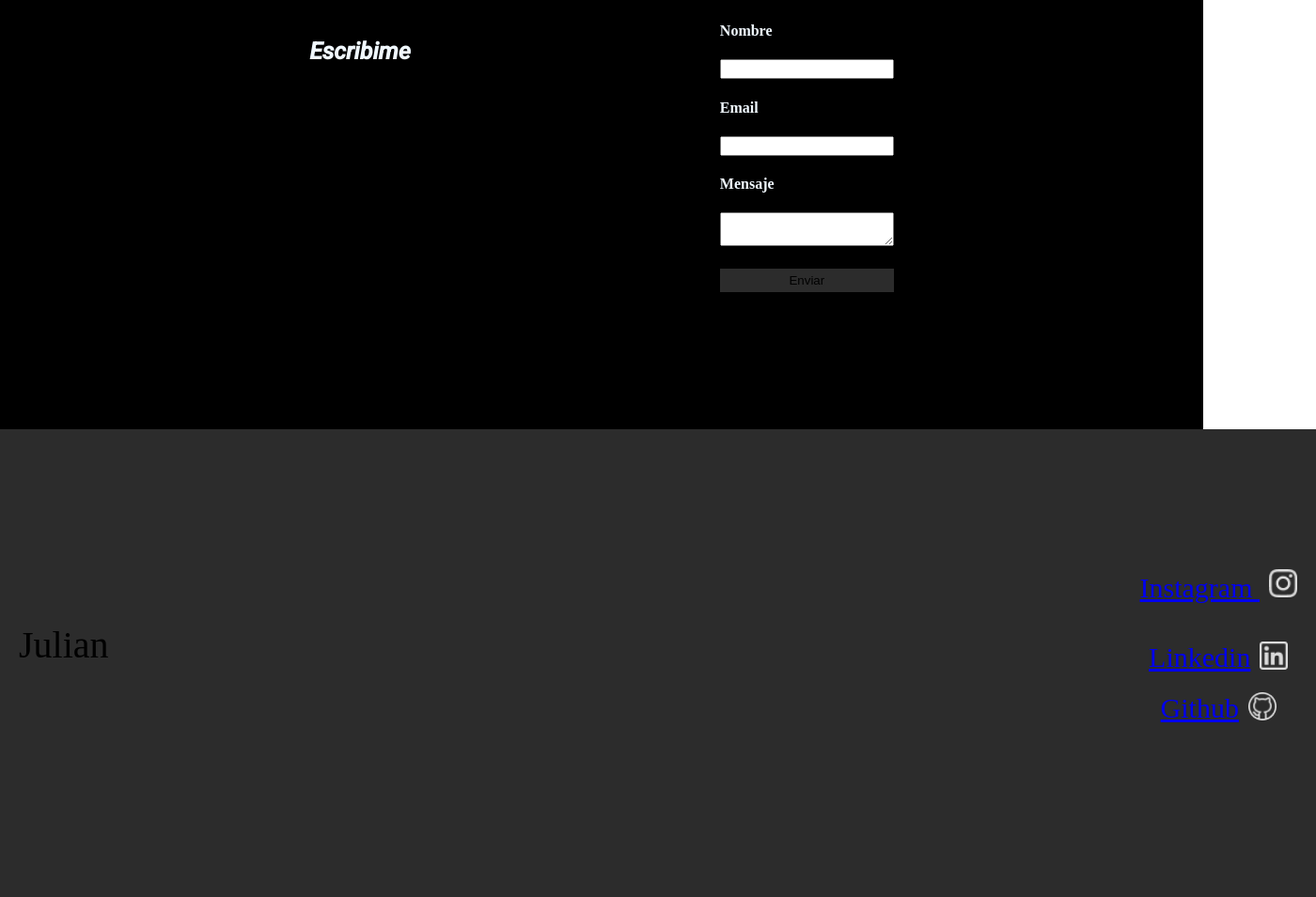
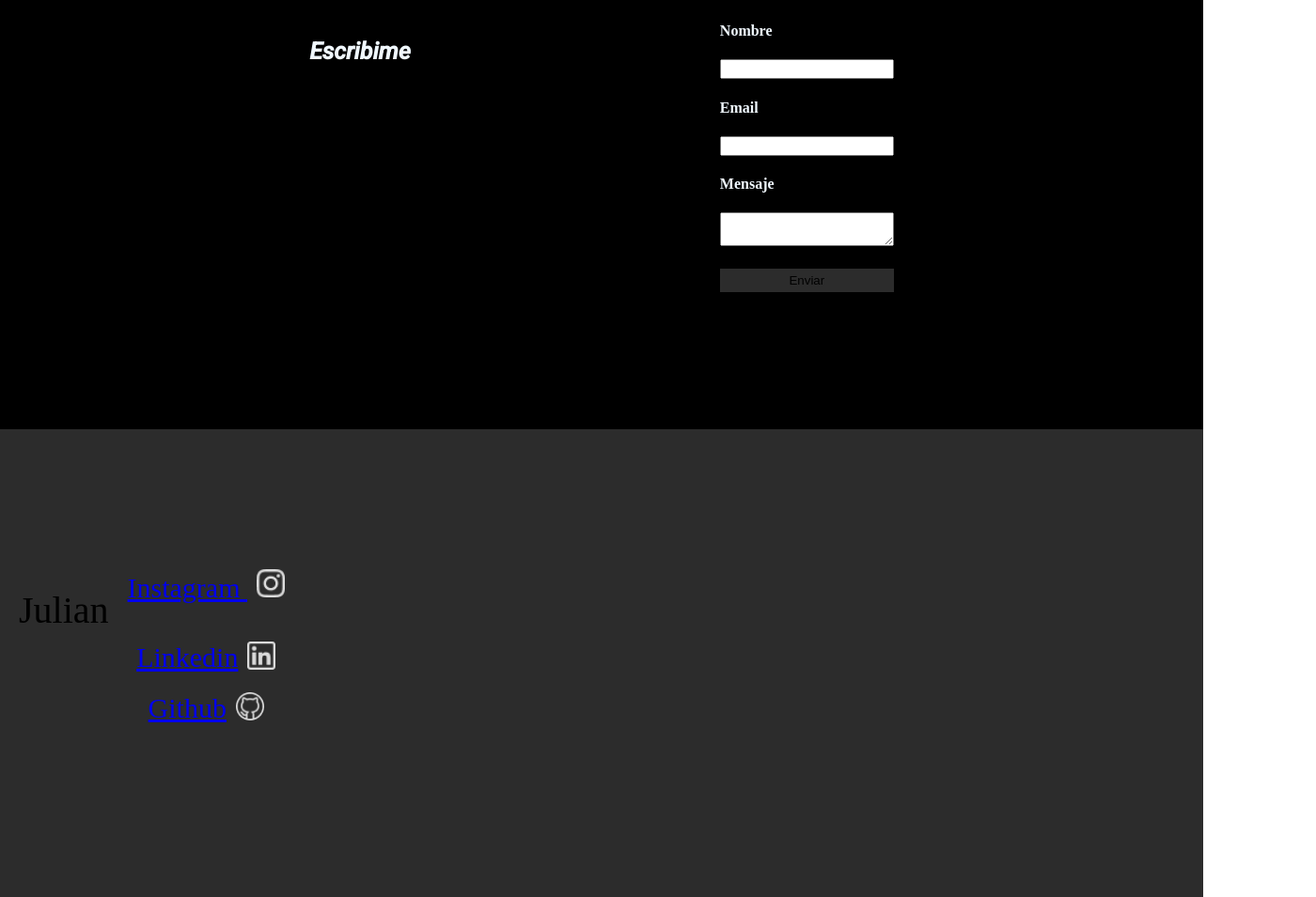
Before and after one commit to juliantrovato18/portfolio, a website: page index.html in a window 1280 px wide. Shown: the part 3331-4286 px from the top of the page at 94% size, 1400 px wide, since content can reach past the window. Drawn offline with Linux system fonts and the light colour scheme; no server answers; a web font is replaced by a local one.

Commit message:
arreglando footer comp

```diff
--- a/footer-comp/index.css
+++ b/footer-comp/index.css
@@ -6,7 +6,7 @@
   margin: 0;
 }
 .footer {
-  min-width: 375px;
+  width: 100%;
   min-height: 498px;
   margin: 0 auto;
   display: flex;
@@ -17,11 +17,16 @@
 }
 @media (min-width: 600px) {
   .footer {
-    min-width: 1400px;
-    max-height: 170px;
     display: flex;
     flex-direction: row;
     justify-content: space-between;
+    width: 100%;
+  }
+  .footer2{
+    display: flex;
+    flex-direction: row;
+    justify-content: space-between;
+    width: 100%;
   }
   .footer-pe{
     font-size: 30px;
@@ -44,6 +49,12 @@
     margin-left: 20px;
   }
 }
+.footer2{
+  display: flex;
+  flex-direction: row;
+  justify-content: space-between;
+  width: 100%;
+}
 .container-links{
   display: flex;
   flex-direction: column;
--- a/footer-comp/index.js
+++ b/footer-comp/index.js
@@ -1,8 +1,10 @@
 function footerComp(el) {
-  const footer = document.createElement("div");
+  const footer = document.createElement("footer");
+
+
   footer.innerHTML = `
-        <div class="footer">
-        <h3 class="footer-title">Julian</h3>
+        <div class="footer2">
+          <h3 class="footer-title">Julian</h3>
             <div class="container-social">
                 <div class="social-links">
                 <a href="https://www.instagram.com/juliantrovato" class="footer-pe">Instagram</>
@@ -18,8 +20,6 @@ function footerComp(el) {
                 </div>
             </div>
         </div>
-
-
     `;
   el.appendChild(footer);
 }
```
